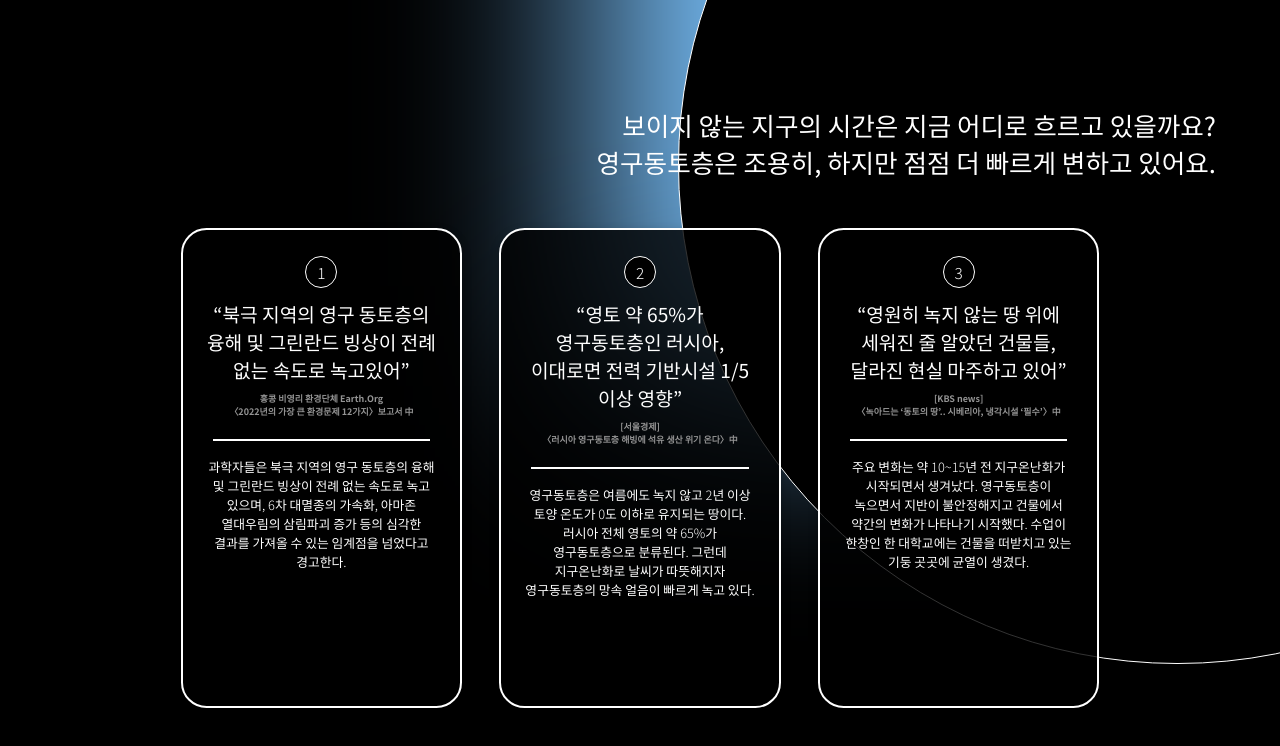
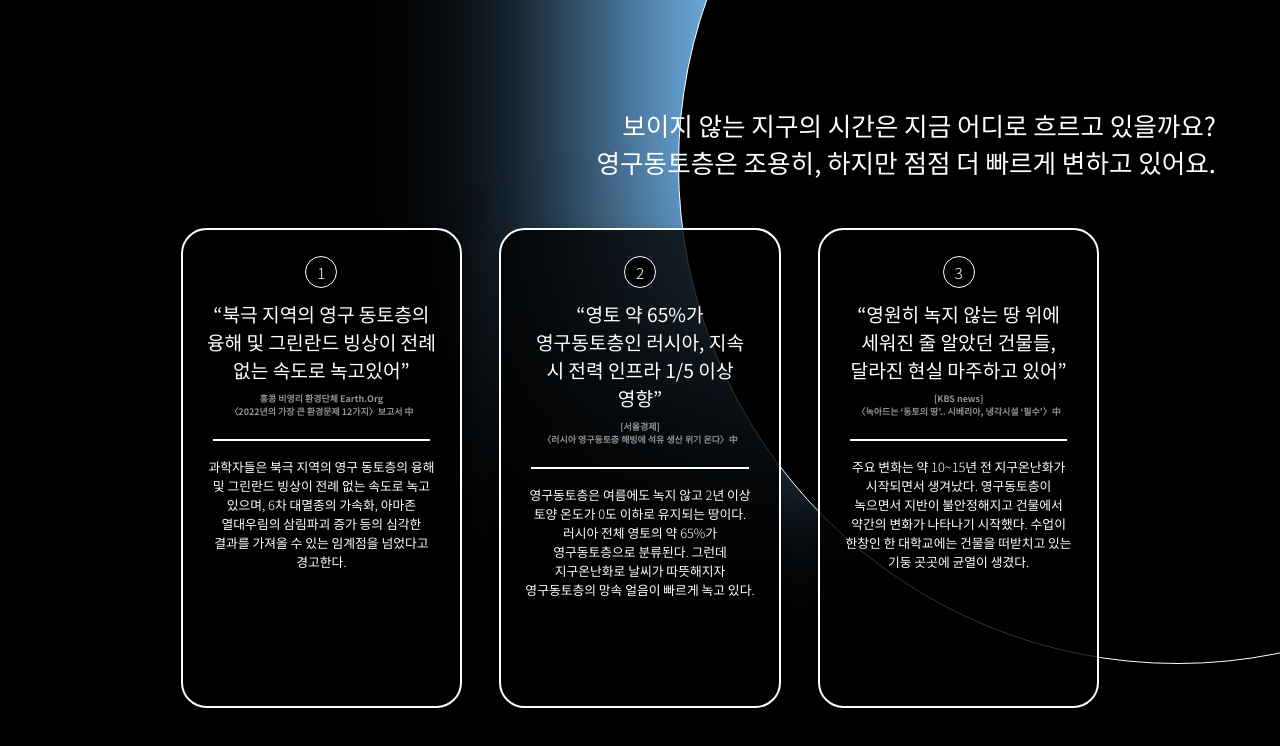
Before and after one commit to suhyeon549/THERMA-S-ARCHIVE, a plain HTML site: page index.html in a window 1280 px wide. Shown: the part 2222-2968 px from the top of the page. Drawn offline with Linux system fonts and the light colour scheme; a web font is replaced by a local one.

Commit message:
Update index.html

```diff
--- a/index.html
+++ b/index.html
@@ -103,7 +103,7 @@
               2
             </div>
             <div class="news_head">
-              “영토 약 65%가 영구동토층인 러시아, 이대로면 전력 기반시설 1/5 이상 영향”
+              “영토 약 65%가 영구동토층인 러시아, 지속 시 전력 인프라 1/5 이상 영향”
             </div>
             <div class="news_title">
              [서울경제]<br>〈러시아 영구동토층 해빙에 석유 생산 위기 온다〉中<br>&nbsp;
```
